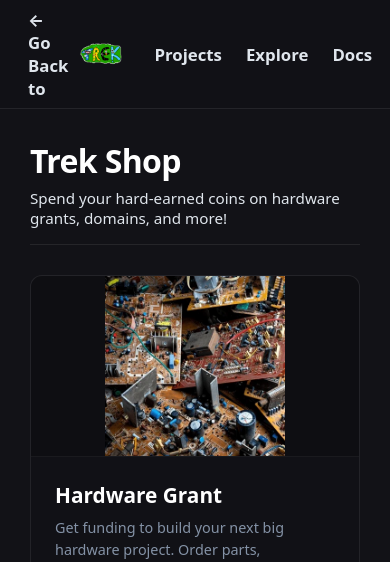
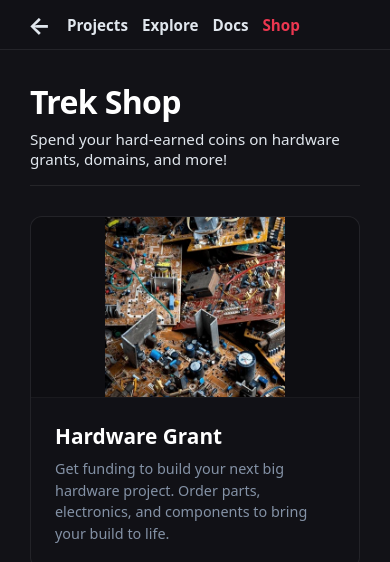
Before and after one commit to Daksh-Saksena/YSWS, a website: page shop.html in a window 390 px wide. Shown: the top 562 px of the page. Drawn offline with Linux system fonts and the light colour scheme.

Commit message:
Update mobile nav to arrow only and compact dashboard stats into a grid

```diff
--- a/css/project.css
+++ b/css/project.css
@@ -692,6 +692,28 @@ html {
     .form-input, .form-select, .form-textarea {
         font-size: 16px !important; /* Forces iOS Safari NOT to zoom in when tapped */
     }
+
+    /* Top Nav Overrides */
+    .trek-nav-brand span {
+        font-size: 0 !important;
+    }
+    .trek-nav-brand span::after {
+        content: "←";
+        font-size: 1.5rem !important;
+        color: var(--hc-smoke);
+    }
+    .trek-nav-logo {
+        display: none !important;
+    }
+    .trek-nav-left {
+        gap: 16px !important; /* Move links to the left */
+    }
+    .trek-nav-links {
+        gap: 14px !important; /* Compress link spacing */
+    }
+    .trek-nav-link {
+        font-size: 0.95rem !important; /* Match scaling */
+    }
 }
 
 .form-input:focus, .form-select:focus, .form-textarea:focus {
```
Also changed, not shown: projects.html (+13 -3 lines).
